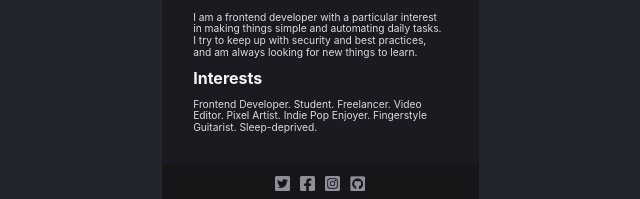
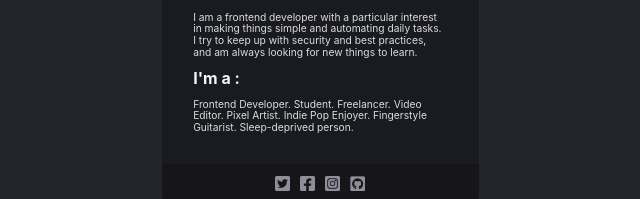
Before and after one commit to blazyboi/Digital-Business-Card, a React (Vite) app: page / in a window 1280 px wide. Shown: the part 547-746 px from the top of the page, without its empty margins (320-960 px from the left). Built offline with nearby package versions, Linux system fonts and the light colour scheme.

Commit message:
Tweaked Descriptions

```diff
--- a/components/Description.jsx
+++ b/components/Description.jsx
@@ -5,8 +5,8 @@ export default function Description() {
         <div className="description">
             <h1>About</h1>
             <p>I am a frontend developer with a particular interest in making things simple and automating daily tasks. I try to keep up with security and best practices, and am always looking for new things to learn.</p>
-            <h1>Interests</h1>
-            <p>Frontend Developer. Student. Freelancer. Video Editor. Pixel Artist. Indie Pop Enjoyer. Fingerstyle Guitarist. Sleep-deprived.</p>
+            <h1>I'm a :</h1>
+            <p>Frontend Developer. Student. Freelancer. Video Editor. Pixel Artist. Indie Pop Enjoyer. Fingerstyle Guitarist. Sleep-deprived person.</p>
         </div>
     )
 }
```
